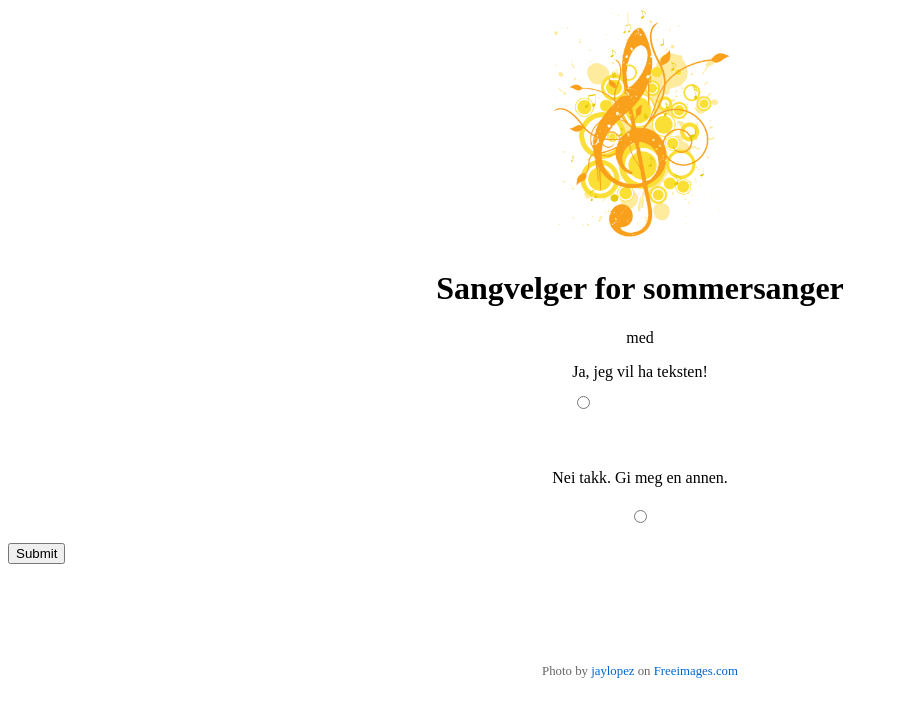
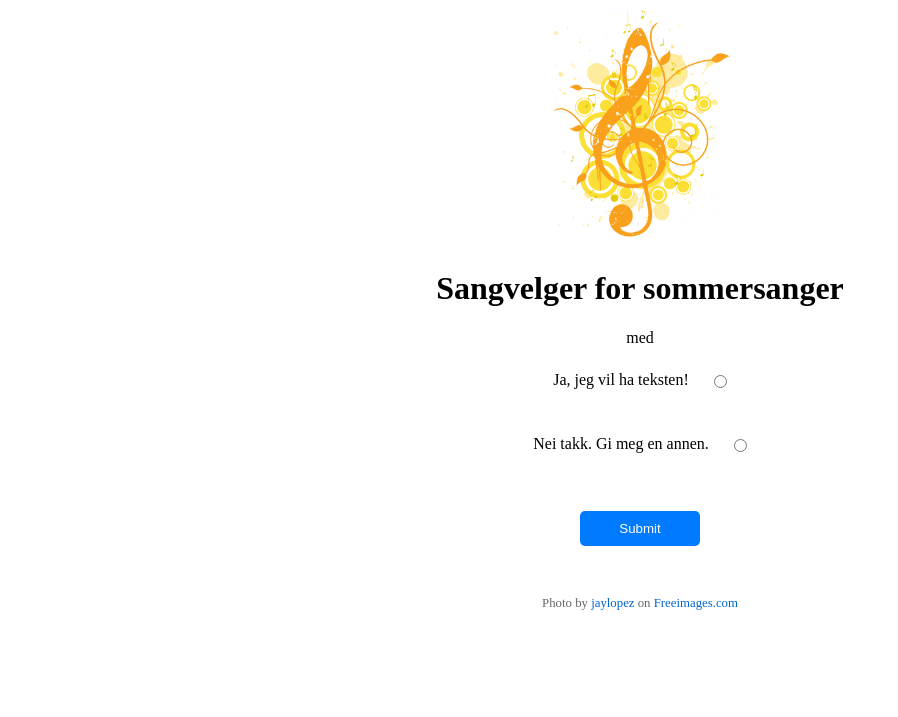
Before and after one commit to Helga-Vi/songbook-py-app, a Flask app: template templates/index.html in a window 1280 px wide. Shown: the part 29-746 px from the top of the page, without its empty margins (0-898 px from the left). Run offline with Flask 3, Linux system fonts and the light colour scheme; the template is opened without the code that fills it, so the values that code supplies are empty.

Commit message:
Good enough formatting for now

```diff
--- a/static/style.css
+++ b/static/style.css
@@ -35,35 +35,46 @@ form {
 }
 
 .radio-group {
+    display: flex;
+    align-items: center;
     margin-bottom: 20px;
+    gap: 15px;
 }
 
-label {
-    display: block;
-    margin-bottom: 10px;
+.radio-group label {
+    display: flex;
+    align-items: center;
+    justify-content: right;
+    width: 100%;
+    padding: 5px 5px;
+    border-radius: 5px;
+    min-height: 1.5em;
 }
 
 input[type="radio"] {
-    vertical-align: middle;
     margin-right: 5px;
 }
 
 .center-button {
+    height: 30 px;
+    line-height: normal;
     margin-top: 20px;
-    width: 100%;
-    padding: 10px 50px;
+    width: 15%;
+    box-sizing: border-box;
+    padding: 10px 30px;
     background-color: #007bff;
     color: white;
     border: none;
     border-radius: 5px;
     cursor: pointer;
     display: inline-block;
+    text-align: center;
 }
 
 .attribution {
     font-size: 0.8em;
     color: #666;
-    margin-top: 100px;
+    margin-top: 50px;
     text-align: center;
 }
 
--- a/templates/index.html
+++ b/templates/index.html
@@ -19,11 +19,11 @@
         <label for="yes">Ja, jeg vil ha teksten!</label>
         <input type="radio" id="yes" name="choice" value="yes" required>
         </div>
-        <div class="radio-group"></div>
+        <div class="radio-group">
         <label for="no">Nei takk. Gi meg en annen.</label>
         <input type="radio" id="no" name="choice" value="no" required>
         </div>
-        <button type="submit" class=" center-butt n">Submit</button>
+        <button type="submit" class=" center-button">Submit</button>
     </form>
     <p class="attribution">Photo by <a href="/photographer/jaylopez-61821">jaylopez</a> on <a href="/">Freeimages.com</a></p>
     </div>
```
